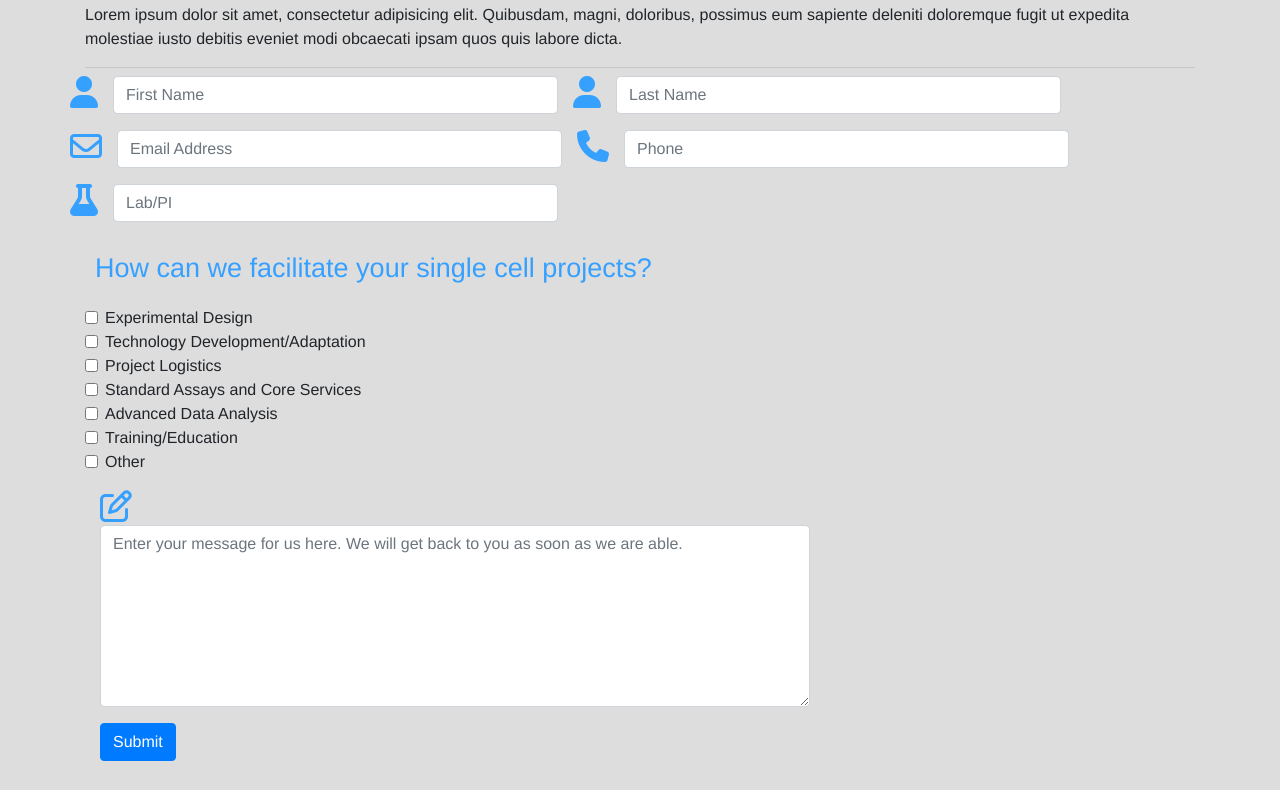
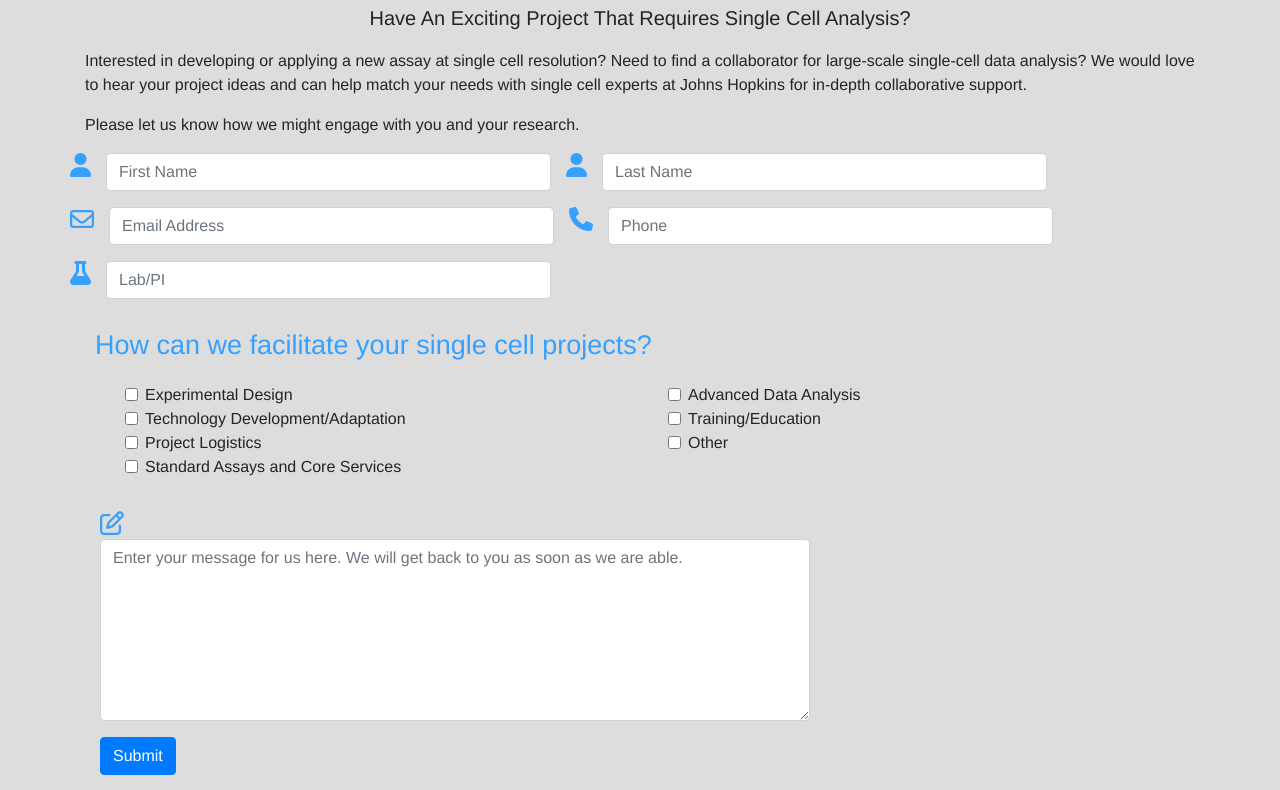
Before and after one commit to JHU-Single-Cell/JHU-Single-Cell.github.io, a plain HTML site: page engage.html in a window 1280 px wide. Shown: the part 144-934 px from the top of the page. Drawn offline with Linux system fonts and the light colour scheme.

Commit message:
Form in working condition.

```diff
--- a/css/jhsci.css
+++ b/css/jhsci.css
@@ -92,6 +92,12 @@ footer {
 }
 
 .bigicon {
-    font-size: 2em;
+    font-size: 1.5em;
     color: #36A0FF;
 }
+
+.form-check-group-ul{
+  column-count: 2;
+  column-gap: 1rem;
+  list-style: none;
+}
--- a/engage.html
+++ b/engage.html
@@ -26,7 +26,7 @@
       <div class="collapse navbar-collapse" id="navbarSupportedContent">
 		<ul class="navbar-nav mr-auto">
 		  <li class="nav-item">
-			<a class="nav-link" href="engage.html">Contact Us</a>
+			<a class="nav-link" href="engage.html">Engage</a>
 		  </li>
 <!--
 		  <li class="nav-item">
@@ -43,24 +43,27 @@
 			<a class="nav-link" href="resources.html">Resources</a>
 		  </li>
 -->
+
 <!--
 		  <li class="nav-item">
-			<a class="nav-link" href="education.html">Education</a>
+			<a class="nav-link disabled" href="education.html">Education</a>
 		  </li>
 -->
-<!--
+
 		  <li class="nav-item dropdown">
 			<a class="nav-link dropdown-toggle" href="#" id="navbarDropdown" role="button" data-toggle="dropdown" aria-haspopup="true" aria-expanded="false">
 			People
 			</a>
 			<div class="dropdown-menu" aria-labelledby="navbarDropdown">
-			  <a class="dropdown-item disabled" href="fellows.html">Fellows</a>
+<!--			  <a class="dropdown-item disabled" href="fellows.html">Fellows</a>-->
 			  <a class="dropdown-item" href="team.html">Our Team</a>
+<!--
 			  <div class="dropdown-divider"></div>
 			  <a class="dropdown-item" href="staff.html">Staff</a>
+-->
 			</div>
 		  </li>
--->
+
 		  <li class="nav-item">
 			<a class="nav-link disabled" href="fellowship.html">Fellowship Program</a>
 		  </li>
@@ -85,12 +88,14 @@
 		  <div class="container">
 			<div class="row">
 			  <div class="col-12">
-				<h1 class="font-weight-light text-center text-lg-left mt-4 mb-0">Engage With Us</h1>
+				<h1 class="font-weight-light text-lg-left mt-4 mb-0">Engage With Us</h1>
 
   				<hr class="mt-2 mb-2">
-				<p>Lorem ipsum dolor sit amet, consectetur adipisicing elit. Quibusdam, magni, doloribus, possimus eum sapiente deleniti doloremque fugit ut expedita molestiae iusto debitis eveniet modi obcaecati ipsam quos quis labore dicta.</p>
+				  <p class='lead text-capitalize text-center'>Have an exciting project that requires single cell analysis? </p>
+				  <p>Interested in developing or applying a new assay at single cell resolution? Need to find a collaborator for large-scale single-cell data analysis?  We would love to hear your project ideas and can help match your needs with single cell experts at Johns Hopkins for in-depth collaborative support.</p>
 
-				<hr class="mt-2 mb-2">
+				  <p>Please let us know how we might engage with you and your research.</p>
+
 			  </div>
 			</div>
 		  </div>
@@ -131,50 +136,68 @@
 									<input id="lab" name="lab" type="text" placeholder="Lab/PI" class="form-control">
 								</div>
 							</div>
-							<div class="form-group">
+							<div class="form-group row">
+								<div class="col-md-12">
 									<legend class="text-left header">How can we facilitate your single cell projects?</legend>
+								<ul class="form-check-group-ul">
+									<li>
 								     <div class="form-check">
         								<input class="form-check-input" type="checkbox" name="exp_design" id="exp_design">
         								<label class="form-check-label" for="exp_design">
           									Experimental Design
         								</label>
 									 </div>
+									</li>
+									<li>
 								     <div class="form-check">
         								<input class="form-check-input" type="checkbox" name="tech_dev" id="tech_dev">
         								<label class="form-check-label" for="tech_dev">
           									Technology Development/Adaptation
         								</label>
 									 </div>
+									</li>
+									<li>
 									 <div class="form-check">
         								<input class="form-check-input" type="checkbox" name="logistics" id="logistics">
         								<label class="form-check-label" for="logistics">
           									Project Logistics
         								</label>
 									 </div>
+									</li>
+									<li>
 								     <div class="form-check">
         								<input class="form-check-input" type="checkbox" name="core_serv" id="core_serv">
         								<label class="form-check-label" for="core_serv">
           									Standard Assays and Core Services
         								</label>
 									 </div>
+									</li>
+									<li>
 								     <div class="form-check">
         								<input class="form-check-input" type="checkbox" name="analysis" id="analysis">
         								<label class="form-check-label" for="analysis">
           									Advanced Data Analysis
         								</label>
 									 </div>
+									</li>
+									<li>
 								     <div class="form-check">
         								<input class="form-check-input" type="checkbox" name="training" id="training">
         								<label class="form-check-label" for="training">
           									Training/Education
         								</label>
 									 </div>
+									</li>
+									<li>
 								     <div class="form-check">
         								<input class="form-check-input" type="checkbox" name="other" id="other">
         								<label class="form-check-label" for="other">
           									Other
         								</label>
 									 </div>
+									 </li>
+								</ul>
+							  </div>
 							</div>
 							<div class="form-group">
 								<span class="col-md-1 col-md-offset-2 text-center"><i class="fa fa-pencil-square-o bigicon"></i></span>
--- a/js/jhsci_form_submit.js
+++ b/js/jhsci_form_submit.js
@@ -1,7 +1,4 @@
 // JavaScript Document
-
-// Initialize InputMask
-$(":input").inputmask();
 
 var $form = $('form#engage-form'),
     $url = 'https://script.google.com/macros/s/AKfycbzV1f3DollZkQN-wunGs1Af7gYKXUHc2hb01kFMZRW8FERJZmo/exec'
```
Also changed, not shown: education.html (+8 -5 lines), fellows.html (+8 -5 lines), index.html (+8 -5 lines), links.html (+8 -5 lines), news.html (+8 -5 lines), research.html (+8 -5 lines), resources.html (+8 -5 lines), staff.html (+8 -5 lines), team.html (+8 -5 lines), 1 other file.
